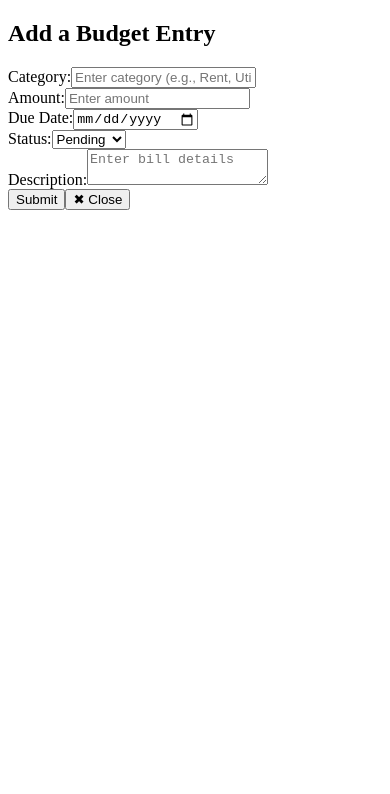
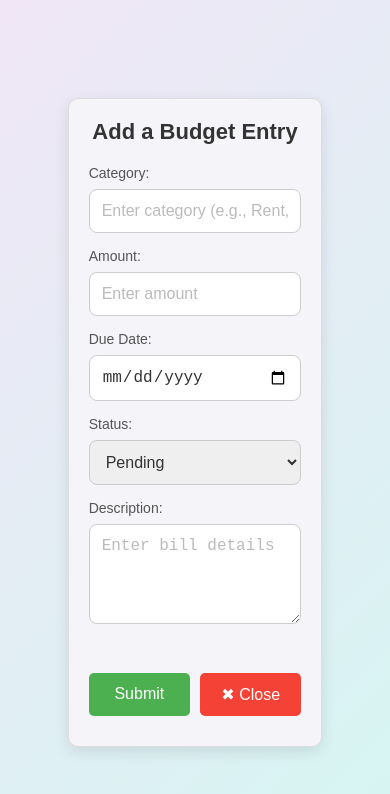
Before and after one commit to Randil01/Home-Stock, a React (Create React App) app in the folder frontend/: page /addBudget in a window 390 px wide. Shown: the top 794 px of the page. Built offline with nearby package versions, Linux system fonts and the light colour scheme.

Commit message:
budget management
done

```diff
--- /dev/null
+++ b/frontend/src/component/budget/AddBudget.css
@@ -0,0 +1,126 @@
+/* General styling for the form */
+.form {
+    max-width: 500px; /* Set a fixed width for the form */
+    margin: 0 auto; /* Centers the form horizontally */
+    padding: 30px; /* Add some padding inside the form */
+    background-color: #ffffff; /* White background for the form */
+    border-radius: 10px; /* Rounded corners */
+    box-shadow: 0 5px 15px rgba(0, 0, 0, 0.1); /* Add subtle shadow */
+    font-family: Arial, sans-serif; /* Set a clean font */
+    border: 1px solid #ddd; /* Light border around the form */
+    background-color: #f4f4f9; /* Light background color for the form */
+  }
+
+  /* Centering the form and applying padding */
+  h2 {
+    text-align: center;
+    color: #333;
+    font-size: 24px;
+    margin-bottom: 20px;
+    font-weight: 600;
+  }
+
+  /* Label styling */
+  label {
+    font-size: 14px;
+    color: #555;
+    margin-bottom: 8px;
+    display: block;
+  }
+
+  /* Input fields styling */
+  input[type="text"],
+  input[type="number"],
+  input[type="date"],
+  textarea,
+  select {
+    width: 100%;
+    padding: 12px;
+    margin-bottom: 15px;
+    border: 1px solid #ccc;
+    border-radius: 8px; /* Rounded input fields */
+    font-size: 16px;
+    color: #333;
+    transition: all 0.3s ease; /* Add transition for smooth effect */
+  }
+
+  input[type="text"]:focus,
+  input[type="number"]:focus,
+  input[type="date"]:focus,
+  textarea:focus,
+  select:focus {
+    border-color: #4CAF50; /* Highlight the field on focus */
+    outline: none;
+  }
+
+  /* Placeholder styling */
+  input::placeholder,
+  textarea::placeholder {
+    color: #bbb;
+  }
+
+  /* Textarea styling */
+  textarea {
+    height: 100px;
+    resize: vertical;
+  }
+
+  /* Button styling */
+  button[type="submit"] {
+    background-color: #4CAF50;
+    color: white;
+    padding: 12px 20px;
+    border: none;
+    border-radius: 5px;
+    cursor: pointer;
+    font-size: 16px;
+    width: 48%;
+    transition: all 0.3s ease; /* Smooth hover effect */
+    margin-right: 4%; /* Add space between buttons */
+  }
+
+  button[type="submit"]:hover {
+    background-color: #45a049;
+  }
+
+  button.back {
+    background-color: #f44336;
+    color: white;
+    padding: 12px 20px;
+    border: none;
+    border-radius: 5px;
+    cursor: pointer;
+    font-size: 16px;
+    width: 48%; /* Ensure both buttons align in a row */
+    transition: all 0.3s ease; /* Smooth hover effect */
+  }
+
+  button.back:hover {
+    background-color: #e53935;
+  }
+
+  /* Button container styling */
+  .button-container {
+    display: flex;
+    justify-content: space-between;
+    gap: 10px; /* Gap between the buttons */
+    margin-top: 20px;
+  }
+
+  /* Responsive styling for smaller screens */
+  @media (max-width: 600px) {
+    .form {
+      width: 90%; /* Take up more space on small screens */
+      padding: 20px;
+    }
+
+    h2 {
+      font-size: 22px;
+    }
+
+    button[type="submit"],
+    button.back {
+      width: 100%; /* Make buttons full-width on smaller screens */
+      margin: 10px 0;
+    }
+  }
--- /dev/null
+++ b/frontend/src/component/budget/BudgetReport.css
@@ -0,0 +1,168 @@
+/* Global Styles */
+
+/* Reset default styles for all elements */
+* {
+  margin: 0;
+  padding: 0;
+  box-sizing: border-box;
+}
+
+/* Set the background for the entire webpage */
+body {
+  font-family: Arial, sans-serif;
+  background: linear-gradient(135deg, #f0e6f6, #d6f5f3); /* Soft pastel gradient */
+  min-height: 100vh;  /* Full height of the screen */
+  display: flex;
+  justify-content: center;
+  align-items: center;
+  padding: 0 10px;  /* Add a little padding on the sides */
+  color: #333;
+}
+
+/* Main container */
+.budget-container {
+  width: 100%;
+  max-width: 1200px;
+  background-color: white;
+  padding: 20px;
+  border-radius: 8px;
+  box-shadow: 0px 4px 8px rgba(0, 0, 0, 0.1);
+  margin-top: 30px;  /* Margin to avoid touching the top of the page */
+  margin-bottom: 30px;  /* Margin to avoid touching the bottom of the page */
+}
+
+/* Title of the Budget Entries */
+.budget-title {
+  font-size: 28px;
+  font-weight: bold;
+  margin-bottom: 20px;
+  color: #333;
+  text-align: center;
+}
+
+/* Table styling */
+.budget-table {
+  width: 100%;
+  border-collapse: collapse;
+  margin-bottom: 20px;
+}
+
+.budget-table th {
+  padding: 12px;
+  background-color: #f2f2f2;
+  text-align: left;
+  font-weight: bold;
+  color: #333;
+  border-bottom: 2px solid #ddd;
+}
+
+.budget-table td {
+  padding: 12px;
+  text-align: left;
+  border-bottom: 1px solid #ddd;
+}
+
+.budget-table tr:hover {
+  background-color: #f7f7f7;
+}
+
+.budget-table td[colspan="5"] {
+  text-align: center;
+  font-style: italic;
+  color: #888;
+}
+
+/* Button for downloading PDF */
+.download-btn {
+  padding: 10px 15px;
+  background-color: #28a745;
+  color: white;
+  border: none;
+  cursor: pointer;
+  border-radius: 5px;
+  display: block;
+  margin: 20px auto;
+  transition: background-color 0.3s ease;
+}
+
+.download-btn:hover {
+  background-color: #218838;
+}
+
+.download-btn:active {
+  background-color: #1e7e34;
+}
+
+/* Search bar container */
+.search-container {
+  display: flex;
+  justify-content: flex-start;
+  margin-bottom: 20px;
+  width: 100%;
+  max-width: 400px;
+  margin-left: auto;
+  margin-right: auto;
+}
+
+/* Search input field */
+.search-input {
+  padding: 10px;
+  margin-right: 10px;
+  width: 250px;
+  font-size: 14px;
+  border: 1px solid #ccc;
+  border-radius: 5px;
+  outline: none;
+}
+
+/* Search button */
+.search-btn {
+  padding: 10px 15px;
+  background-color: #007bff;
+  color: white;
+  border: none;
+  cursor: pointer;
+  border-radius: 5px;
+  transition: background-color 0.3s ease;
+}
+
+.search-btn:hover {
+  background-color: #0056b3;
+}
+
+/* Responsive styles */
+@media (max-width: 768px) {
+  .search-input {
+    width: 180px;
+  }
+
+  .budget-table th, .budget-table td {
+    padding: 8px;
+  }
+
+  .budget-title {
+    font-size: 24px;
+  }
+}
+
+@media (max-width: 480px) {
+  body {
+    padding: 0 5px; /* Reduce padding for smaller screens */
+  }
+
+  .budget-container {
+    padding: 15px;
+  }
+
+  .search-input {
+    width: 150px;
+  }
+
+  .budget-title {
+    font-size: 20px;
+  }
+
+  .budget-table th, .budget-table td {
+    padding: 6px;
+  }
+}
--- /dev/null
+++ b/frontend/src/component/budget/UpdateBudget.css
@@ -0,0 +1,124 @@
+/* General styling for the form */
+.form {
+    max-width: 500px; /* Set a fixed width for the form */
+    margin: 0 auto; /* Centers the form horizontally */
+    padding: 30px; /* Add some padding inside the form */
+    background-color: #ffffff; /* White background for the form */
+    border-radius: 10px; /* Rounded corners */
+    box-shadow: 0 5px 15px rgba(0, 0, 0, 0.1); /* Add subtle shadow */
+    font-family: Arial, sans-serif; /* Set a clean font */
+    border: 1px solid #ddd; /* Light border around the form */
+    background-color: #f4f4f9; /* Light background color for the form */
+  }
+
+  /* Centering the form and applying padding */
+  h2 {
+    text-align: center;
+    color: #333;
+    font-size: 24px;
+    margin-bottom: 20px;
+    font-weight: 600;
+  }
+
+  /* Label styling */
+  label {
+    font-size: 14px;
+    color: #555;
+    margin-bottom: 8px;
+    display: block;
+  }
+
+  /* Input fields styling */
+  input[type="number"],
+  input[type="date"],
+  textarea,
+  select {
+    width: 100%;
+    padding: 12px;
+    margin-bottom: 15px;
+    border: 1px solid #ccc;
+    border-radius: 8px; /* Rounded input fields */
+    font-size: 16px;
+    color: #333;
+    transition: all 0.3s ease; /* Add transition for smooth effect */
+  }
+
+  input[type="number"]:focus,
+  input[type="date"]:focus,
+  textarea:focus,
+  select:focus {
+    border-color: #4CAF50; /* Highlight the field on focus */
+    outline: none;
+  }
+
+  /* Placeholder styling */
+  input::placeholder,
+  textarea::placeholder {
+    color: #bbb;
+  }
+
+  /* Textarea styling */
+  textarea {
+    height: 100px;
+    resize: vertical;
+  }
+
+  /* Button styling */
+  button[type="submit"] {
+    background-color: #4CAF50;
+    color: white;
+    padding: 12px 20px;
+    border: none;
+    border-radius: 5px;
+    cursor: pointer;
+    font-size: 16px;
+    width: 48%;
+    transition: all 0.3s ease; /* Smooth hover effect */
+    margin-right: 4%; /* Add space between buttons */
+  }
+
+  button[type="submit"]:hover {
+    background-color: #45a049;
+  }
+
+  button.back {
+    background-color: #f44336;
+    color: white;
+    padding: 12px 20px;
+    border: none;
+    border-radius: 5px;
+    cursor: pointer;
+    font-size: 16px;
+    width: 48%; /* Ensure both buttons align in a row */
+    transition: all 0.3s ease; /* Smooth hover effect */
+  }
+
+  button.back:hover {
+    background-color: #e53935;
+  }
+
+  /* Button container styling */
+  .button-container {
+    display: flex;
+    justify-content: space-between;
+    gap: 10px; /* Gap between the buttons */
+    margin-top: 20px;
+  }
+
+  /* Responsive styling for smaller screens */
+  @media (max-width: 600px) {
+    .form {
+      width: 90%; /* Take up more space on small screens */
+      padding: 20px;
+    }
+
+    h2 {
+      font-size: 22px;
+    }
+
+    button[type="submit"],
+    button.back {
+      width: 100%; /* Make buttons full-width on smaller screens */
+      margin: 10px 0;
+    }
+  }
--- a/frontend/src/component/budget/addBudget.jsx
+++ b/frontend/src/component/budget/addBudget.jsx
@@ -1,6 +1,8 @@
 import React, { useState } from "react";
 import { useNavigate } from "react-router";
 import axios from "axios";
+import './AddBudget.css';  // Import the CSS file
+
 
 function AddBudget() {
   const history = useNavigate();
--- a/frontend/src/component/budget/updateBudget.jsx
+++ b/frontend/src/component/budget/updateBudget.jsx
@@ -2,6 +2,8 @@ import React, { useEffect, useState } from 'react';
 import axios from "axios";
 import { useNavigate } from "react-router";
 import { useParams } from "react-router";
+import './UpdateBudget.css';
+
 
 function UpdateBudget() {
     const history = useNavigate();
```
Also changed, not shown: frontend/src/component/budget/displayBudget.jsx (+20 -29 lines).
